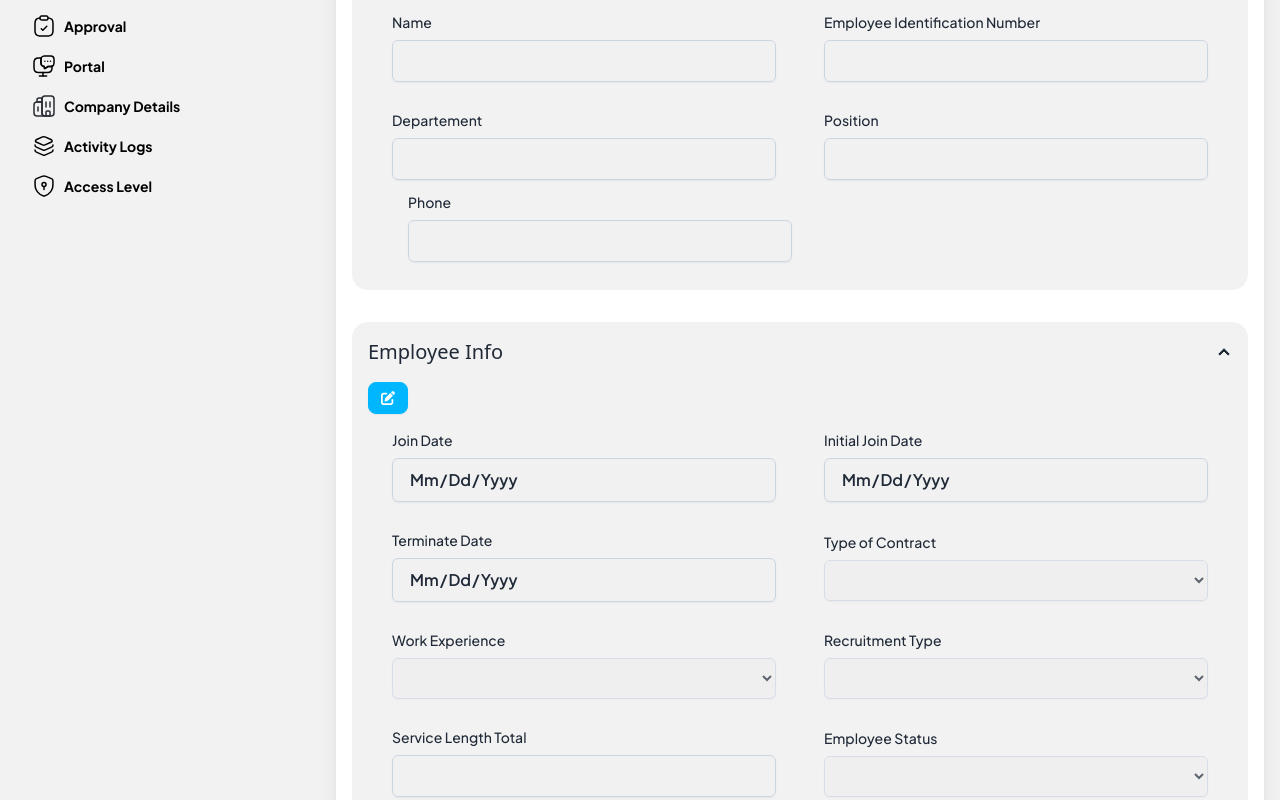
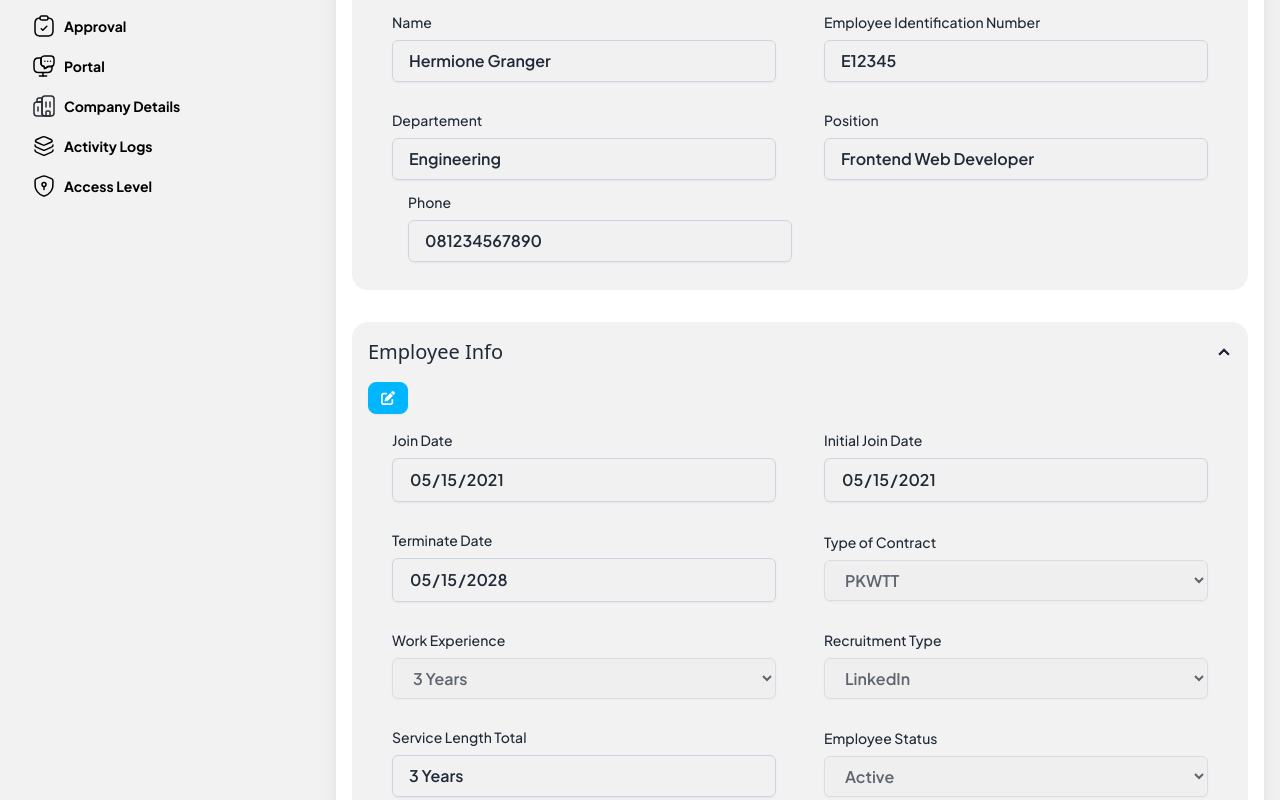
Before and after one commit to radenmasabdul/fordeApp, a Vue app: page /employees_details/1 in a window 1280 px wide. Shown: the part 320-1120 px from the top of the page. Built offline with nearby package versions, Linux system fonts and the light colour scheme.

Commit message:
active edit data

```diff
--- a/src/views/employees/Employees.vue
+++ b/src/views/employees/Employees.vue
@@ -2,10 +2,63 @@
 import Layout from "../../layout/Layout.vue";
 import Logo from "../../assets/logo.jpg";
 
-import { ref } from "vue";
+import { ref, onBeforeMount } from "vue";
+import { useRoute } from "vue-router";
+import { useemployeeStore } from "../../utils/store/employee.js";
+
+import Swal from "sweetalert2";
+
+const route = useRoute();
+const employeeStore = useemployeeStore();
+const employeeId = route.params.id;
+const employee = ref(null);
+const originalEmployeeData = ref(null);
 
 const isCollapsePersonal = ref(true);
 const isCollapseEmployee = ref(true);
+const isActive = ref(false);
+const isDisabled = ref(false);
+
+onBeforeMount(() => {
+  const employeeData = employeeStore.getDataEmployee.find((emp) => emp.id === parseInt(employeeId));
+  if (employeeData) {
+    employee.value = { ...employeeData }; // salin data untuk edit
+    originalEmployeeData.value = { ...employeeData }; // original data
+  }
+});
+
+const editData = () => {
+  isActive.value = true;
+  isDisabled.value = true;
+};
+
+const cancelEdit = () => {
+  isActive.value = false;
+  isDisabled.value = false;
+
+  //reset state ke original
+  if (originalEmployeeData.value) {
+    employee.value = { ...originalEmployeeData.value };
+  }
+};
+
+const saveEdit = () => {
+  isActive.value = false;
+
+  if (employee.value) {
+    Swal.fire({
+      position: "center",
+      icon: "success",
+      title: "Successful Update",
+      showConfirmButton: false,
+      timer: 1500,
+    });
+
+    employeeStore.updateEmployee(employee.value);
+  }
+
+  isDisabled.value = false;
+};
 
 const collapseAction = (field) => {
   if (field === "personal") {
@@ -16,11 +69,15 @@ const collapseAction = (field) => {
 };
 
 let classStyle =
+  "font-JakartaSans font-semibold text-base capitalize block bg-#e0e0e0 w-96 border border-slate-300 rounded-md py-2 px-4 shadow-sm focus:outline-none focus:border-sky-500 focus:ring-sky-500 focus:ring-1 cursor-not-allowed";
+
+let classStyles =
   "font-JakartaSans font-semibold text-base capitalize block bg-#e0e0e0 w-96 border border-slate-300 rounded-md py-2 px-4 shadow-sm focus:outline-none focus:border-sky-500 focus:ring-sky-500 focus:ring-1";
 </script>
 
 <template>
   <Layout>
+    <!-- highlights -->
     <div class="flex flex-wrap justify-around mx-4 my-4 gap-2 bg-base">
       <div class="avatar">
         <div class="w-32 rounded-full">
@@ -29,16 +86,21 @@ let classStyle =
       </div>
 
       <div class="py-8">
-        <h1 class="font-JakartaSans text-2xl font-bold text-black">Samantha Williams</h1>
-        <h1 class="font-JakartaSans text-2xl font-bold text-black">990922</h1>
+        <h1 class="font-JakartaSans text-2xl font-bold text-black">{{ employee?.fullname }}</h1>
+        <h1 class="font-JakartaSans text-2xl font-bold text-black">{{ employee?.employee_identification_number }}</h1>
       </div>
 
       <div class="py-8">
-        <h1>Departement: <span class="font-JakartaSans text-2xl font-bold text-black"> Sales & Marketing </span></h1>
-        <h1>Position: <span class="font-JakartaSans text-2xl font-bold text-black"> Marketing Manager </span></h1>
+        <h1>
+          Departement: <span class="font-JakartaSans text-2xl font-bold text-black">{{ employee?.departement }}</span>
+        </h1>
+        <h1>
+          Position: <span class="font-JakartaSans text-2xl font-bold text-black">{{ employee?.position }}</span>
+        </h1>
       </div>
     </div>
 
+    <!-- personal info -->
     <div class="py-4 mx-4">
       <div class="collapse collapse-arrow bg-base-200" @click="() => collapseAction('personal')">
         <input type="radio" name="my-accordion-2" checked="checked" class="cursor-pointer" />
@@ -47,39 +109,47 @@ let classStyle =
           <div class="flex flex-wrap justify-around items-center pt-4">
             <div class="mb-3">
               <label class="block mb-2 font-JakartaSans font-medium text-sm" for="names">Name</label>
-              <input type="text" id="names" name="names" :class="classStyle" disabled />
+              <input type="text" id="names" name="names" :class="classStyle" disabled :value="employee?.fullname" />
             </div>
 
             <div class="mb-3">
               <label class="block mb-2 font-JakartaSans font-medium text-sm" for="en"
                 >Employee Identification Number</label
               >
-              <input type="text" id="en" name="en" :class="classStyle" disabled />
+              <input
+                type="text"
+                id="en"
+                name="en"
+                :class="classStyle"
+                disabled
+                :value="employee?.employee_identification_number"
+              />
             </div>
           </div>
 
           <div class="flex flex-wrap justify-around items-center pt-4">
             <div class="mb-3">
               <label class="block mb-2 font-JakartaSans font-medium text-sm" for="dept">Departement</label>
-              <input type="text" id="dept" name="dept" :class="classStyle" disabled />
+              <input type="text" id="dept" name="dept" :class="classStyle" disabled :value="employee?.departement" />
             </div>
 
             <div class="mb-3">
               <label class="block mb-2 font-JakartaSans font-medium text-sm" for="pos">Position</label>
-              <input type="text" id="pos" name="pos" :class="classStyle" disabled />
+              <input type="text" id="pos" name="pos" :class="classStyle" disabled :value="employee?.position" />
             </div>
           </div>
 
           <div class="flex flex-wrap justify-start items-center mx-10">
             <div class="mb-3">
               <label class="block mb-2 font-JakartaSans font-medium text-sm" for="phones">Phone</label>
-              <input type="text" name="phones" id="phones" :class="classStyle" disabled />
+              <input type="text" name="phones" id="phones" :class="classStyle" disabled :value="employee?.phone" />
             </div>
           </div>
         </div>
       </div>
     </div>
 
+    <!-- employee info -->
     <div class="py-4 mx-4">
       <div class="collapse collapse-arrow bg-base-200">
         <input
@@ -91,33 +161,70 @@ let classStyle =
         />
         <div class="collapse-title text-xl font-medium">Employee Info</div>
         <div class="collapse-content" v-if="isCollapseEmployee">
-          <div>
-            <button class="btn btn-info btn-sm">
+          <div class="flex flex-wrap justify-start items-center gap-2">
+            <button class="btn btn-info btn-sm" @click="editData" v-if="!isDisabled">
               <span><font-awesome-icon :icon="['fas', 'pen-to-square']" style="color: #ffffff" /></span>
             </button>
+
+            <div class="flex items-center gap-2" v-if="isDisabled">
+              <button class="btn btn-success btn-sm" @click="saveEdit">
+                <span><font-awesome-icon :icon="['fas', 'circle-check']" style="color: #ffffff" /></span>
+              </button>
+
+              <button class="btn btn-error btn-sm" @click="cancelEdit">
+                <span><font-awesome-icon :icon="['fas', 'circle-xmark']" style="color: #ffffff" /></span>
+              </button>
+            </div>
           </div>
 
           <div class="flex flex-wrap justify-around items-center pt-4">
             <div class="mb-3">
               <label class="block mb-2 font-JakartaSans font-medium text-sm" for="start">Join Date</label>
-              <input type="date" id="start" name="start" :class="classStyle" disabled />
+              <input
+                type="date"
+                id="start"
+                name="start"
+                :class="classStyles"
+                :disabled="!isActive"
+                v-model="employee.join_date"
+              />
             </div>
 
             <div class="mb-3">
               <label class="block mb-2 font-JakartaSans font-medium text-sm" for="init">Initial Join Date</label>
-              <input type="date" id="init" name="init" :class="classStyle" disabled />
+              <input
+                type="date"
+                id="init"
+                name="init"
+                :class="classStyles"
+                :disabled="!isActive"
+                v-model="employee.initial_join_date"
+              />
             </div>
           </div>
 
           <div class="flex flex-wrap justify-around items-center pt-4">
             <div class="mb-3">
               <label class="block mb-2 font-JakartaSans font-medium text-sm" for="terminate">Terminate Date</label>
-              <input type="date" id="terminate" name="terminate" :class="classStyle" disabled />
+              <input
+                type="date"
+                id="terminate"
+                name="terminate"
+                :class="classStyles"
+                :disabled="!isActive"
+                v-model="employee.terminate_date"
+              />
             </div>
 
             <div class="mb-3">
               <label class="block mb-2 font-JakartaSans font-medium text-sm" for="type">Type of Contract</label>
-              <select name="type" id="type" :class="classStyle" disabled>
+              <select
+                name="type"
+                id="type"
+                :class="classStyles"
+                :disabled="!isActive"
+                v-model="employee.type_of_contract"
+              >
                 <option></option>
                 <option value="PKWT">PKWT</option>
                 <option value="PKWTT">PKWTT</option>
@@ -128,7 +235,13 @@ let classStyle =
           <div class="flex flex-wrap justify-around items-center pt-4">
             <div class="mb-3">
               <label class="block mb-2 font-JakartaSans font-medium text-sm" for="work">Work Experience</label>
-              <select name="work" id="work" :class="classStyle" disabled>
+              <select
+                name="work"
+                id="work"
+                :class="classStyles"
+                :disabled="!isActive"
+                v-model="employee.work_experience"
+              >
                 <option></option>
                 <option value="1">1 Years</option>
                 <option value="2">2 Years</option>
@@ -141,7 +254,13 @@ let classStyle =
 
             <div class="mb-3">
               <label class="block mb-2 font-JakartaSans font-medium text-sm" for="recruitment">Recruitment Type</label>
-              <select name="recruitment" id="recruitment" :class="classStyle" disabled>
+              <select
+                name="recruitment"
+                id="recruitment"
+                :class="classStyles"
+                :disabled="!isActive"
+                v-model="employee.recruitment_type"
+              >
                 <option></option>
                 <option value="LinkedIn">LinkedIn</option>
                 <option value="Glints">Glints</option>
@@ -153,15 +272,28 @@ let classStyle =
           <div class="flex flex-wrap justify-around items-center pt-4">
             <div class="mb-3">
               <label class="block mb-2 font-JakartaSans font-medium text-sm" for="service">Service Length Total</label>
-              <input type="text" name="service" id="service" :class="classStyle" disabled />
+              <input
+                type="text"
+                name="service"
+                id="service"
+                :class="classStyles"
+                :disabled="!isActive"
+                v-model="employee.service_length_total"
+              />
             </div>
 
             <div class="mb-3">
               <label class="block mb-2 font-JakartaSans font-medium text-sm" for="status">Employee Status</label>
-              <select name="status" id="status" :class="classStyle" disabled>
+              <select
+                name="status"
+                id="status"
+                :class="classStyles"
+                :disabled="!isActive"
+                v-model="employee.employee_status"
+              >
                 <option></option>
-                <option value="active">Active</option>
-                <option value="non_active">Non Active</option>
+                <option value="Active">Active</option>
+                <option value="Non Active">Non Active</option>
               </select>
             </div>
           </div>
@@ -169,7 +301,13 @@ let classStyle =
           <div class="flex flex-wrap justify-around items-center pt-4">
             <div class="mb-3">
               <label class="block mb-2 font-JakartaSans font-medium text-sm" for="reason">Exit Reason</label>
-              <select name="reason" id="reason" :class="classStyle" disabled>
+              <select
+                name="reason"
+                id="reason"
+                :class="classStyles"
+                :disabled="!isActive"
+                v-model="employee.exit_reason"
+              >
                 <option></option>
                 <option value="study">Study</option>
                 <option value="switchcareer">Switch Career</option>
@@ -179,14 +317,28 @@ let classStyle =
 
             <div class="mb-3">
               <label class="block mb-2 font-JakartaSans font-medium text-sm" for="exit">Exit Date</label>
-              <input type="date" name="exit" id="exit" :class="classStyle" disabled />
+              <input
+                type="date"
+                name="exit"
+                id="exit"
+                :class="classStyles"
+                :disabled="!isActive"
+                v-model="employee.exit_date"
+              />
             </div>
           </div>
 
           <div class="flex flex-wrap justify-start items-center mx-10">
             <div class="mb-3">
               <label class="block mb-2 font-JakartaSans font-medium text-sm" for="resign">Resign Tender Date</label>
-              <input type="text" name="resign" id="resign" :class="classStyle" disabled />
+              <input
+                type="text"
+                name="resign"
+                id="resign"
+                :class="classStyles"
+                :disabled="!isActive"
+                v-model="employee.resign_tender_date"
+              />
             </div>
           </div>
         </div>
```
Also changed, not shown: src/utils/store/employee.js (+8 -1 lines).
